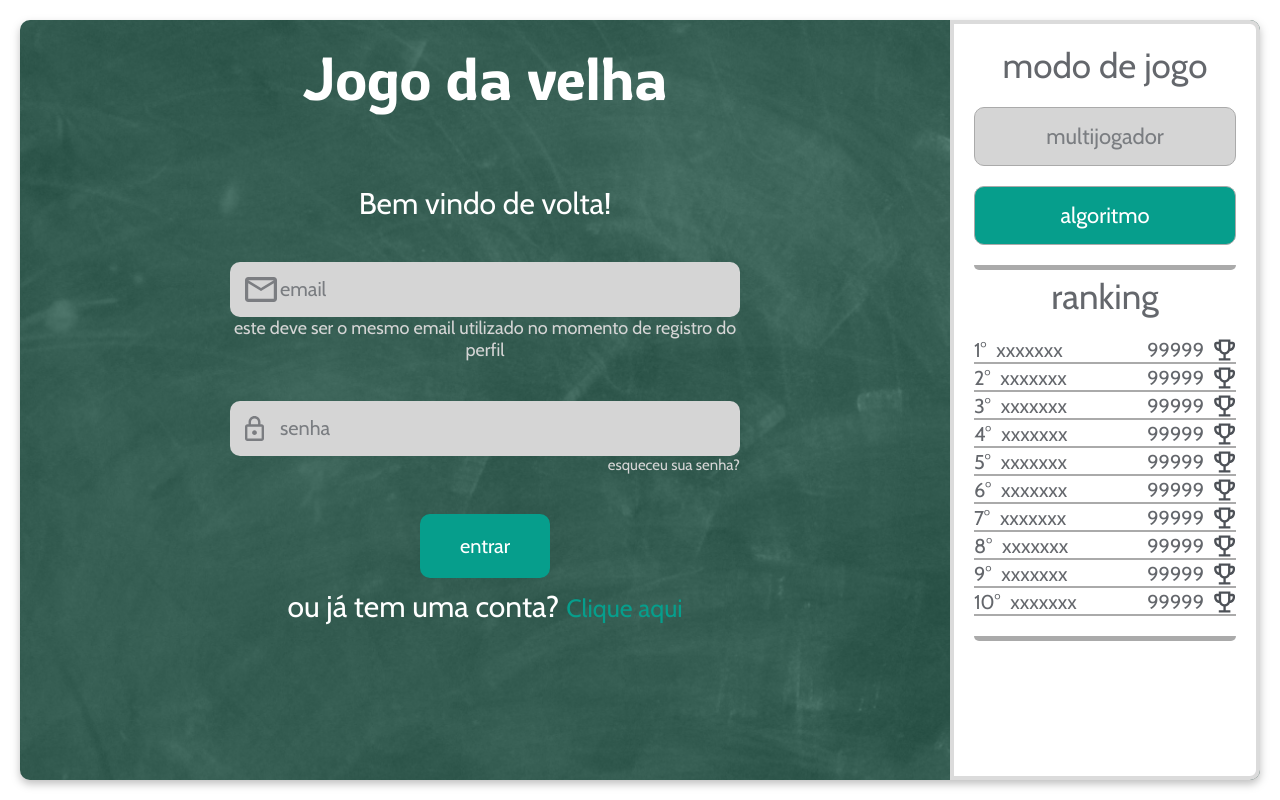
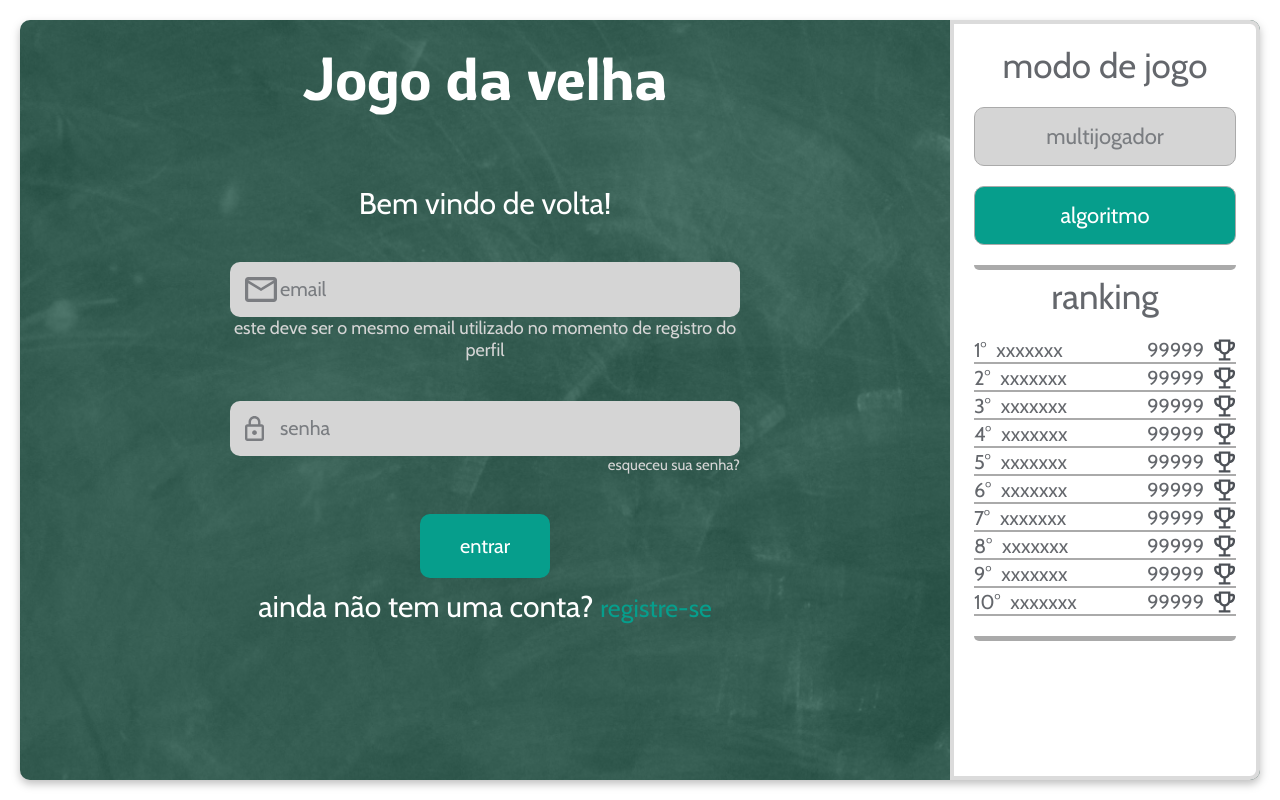
Before and after one commit to LuisHenriqueDaSilv/CompetitiveTicTacToe, a React (Vite) app in the folder web/: page /login in a window 1280 px wide. Built offline with nearby package versions, Linux system fonts and the light colour scheme; no server answers.

Commit message:
feat: adicionando fluxo de login

```diff
--- a/web/src/components/AuthenticationForm/index.tsx
+++ b/web/src/components/AuthenticationForm/index.tsx
@@ -1,5 +1,5 @@
 import { FormEvent, useImperativeHandle, useState, forwardRef } from "react";
-import { FormPropsInterface, AuthenticationFormHandle } from "@types"
+import { FormPropsInterface, AuthenticationFormHandle } from "../../@types"
 import LoadingSpinner from "../LoadingSpinner";
 import styles from './styles.module.scss'
 
--- a/web/src/components/LoginArea/index.tsx
+++ b/web/src/components/LoginArea/index.tsx
@@ -3,23 +3,30 @@ import { useNavigate } from "react-router";
 
 import AuthenticationForm from "../AuthenticationForm";
 import { AuthenticationContext } from "../../contexts/authenticationContext";
+import { HandleSucessLoginInterface } from "../../@types";
+
 import styles from './styles.module.scss'
 
 import EmailIcon from '../../assets/email.svg'
 import PasswordIcon from '../../assets/password.svg'
 
-export default function LoginArea(){
+export default function LoginArea() {
   const navigate = useNavigate()
 
-  const {login} = useContext(AuthenticationContext)
+  const { login, fetchPlayerData } = useContext(AuthenticationContext)
+
+  async function handleSucessLogin(response:HandleSucessLoginInterface){
+    await fetchPlayerData(response.data.token)
+    navigate("/encontrar-partida")
+  }
   return (
     <AuthenticationForm
       buttonLabel="entrar"
       footer={
-        <p className={styles.formFooter}> ou já tem uma conta? <button onClick={() => { navigate("/criar-conta") }}>Clique aqui</button></p>
+        <p className={styles.formFooter}> ainda não tem uma conta? <button onClick={() => { navigate("/criar-conta") }}>registre-se</button></p>
       }
       submitAction={login}
-      sucessCallback={() => {alert("Sucesso")}}
+      sucessCallback={handleSucessLogin}
       title="Bem vindo de volta!"
       inputs={[
         {
@@ -32,6 +39,7 @@ export default function LoginArea(){
         {
           footer: <p className={styles.inputFooter}><button>esqueceu sua senha?</button></p>,
           icon: PasswordIcon,
+          type:"password",
           name: "password",
           placeHolder: "senha",
           maxLength: 10
```
Also changed, not shown: web/src/@types/index.tsx (+7 -0 lines).
